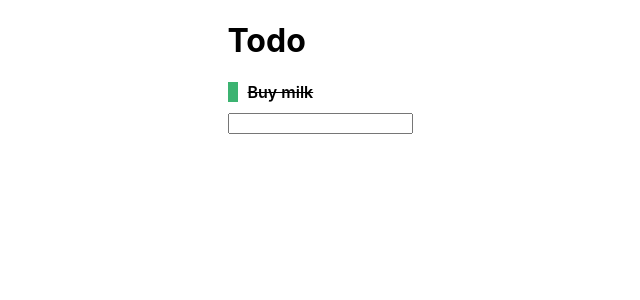
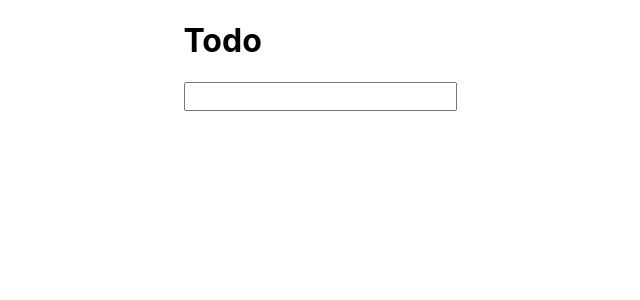
Before and after one commit to abhilashkasula/todo_react, a React (Create React App) app: page / in a window 1280 px wide. Shown: the top 300 px of the page, without its empty margins (320-960 px from the left). Built offline with nearby package versions, Linux system fonts and the light colour scheme.

Commit message:
removed hardcoded todo item

```diff
--- a/src/Todo.js
+++ b/src/Todo.js
@@ -5,11 +5,7 @@ import './todo.css';
 class Todo extends React.Component {
   constructor(props) {
     super(props);
-    this.state = {
-      todoItems: [{text: 'Buy milk', status: 'done', id: 0}],
-      text: '',
-      nextId: 1,
-    };
+    this.state = {todoItems: [], text: '', nextId: 1};
     this.handleInputValue = (e) => {
       this.handleInput(e.target.value);
     };
@@ -50,7 +46,7 @@ class Todo extends React.Component {
         <h1>Todo</h1>
         <TodoItems items={this.state.todoItems} onClick={this.handleClick} />
         <form onSubmit={this.handleSubmit}>
-          <input value={this.state.text} onChange={this.handleInputValue} />
+          <input value={this.state.text} onChange={this.handleInputValue} style={{fontSize: '20px'}} />
         </form>
       </div>
     );
```
